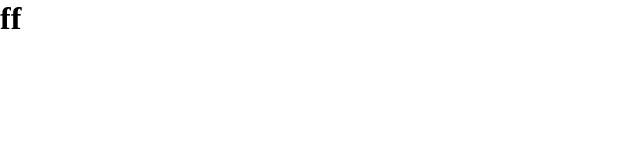
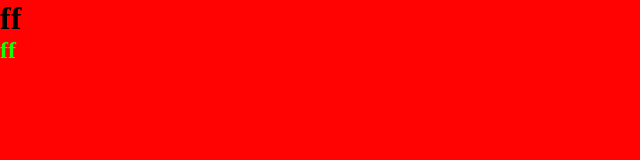
Before and after one commit to BONG-prod/icysell.github.io, a plain HTML site: page index.html in a window 1280 px wide. Shown: the whole page, without its empty margins (0-640 px from the left). Drawn offline with Linux system fonts and the light colour scheme.

Commit message:
Изменение 1.2

```diff
--- a/index.html
+++ b/index.html
@@ -10,5 +10,6 @@
 </head>
 <body>
     <h1>ff</h1>
+    <h2>ff</h2>
 </body>
 </html>
--- a/main/style/index.css
+++ b/main/style/index.css
@@ -1,5 +1,9 @@
 * {
     margin: 0px;
     padding: 0px;
-    background-color: white;
+    background-color: #ff0303;
 }
+
+h2 {
+    color: #15ff00;
+}
```
